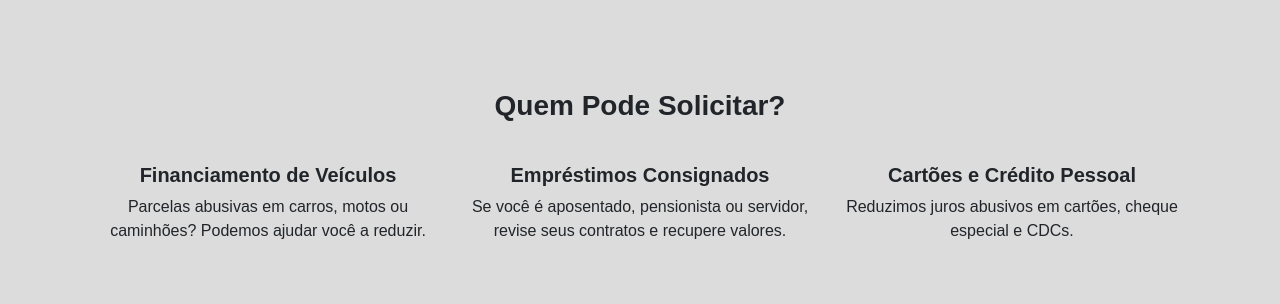
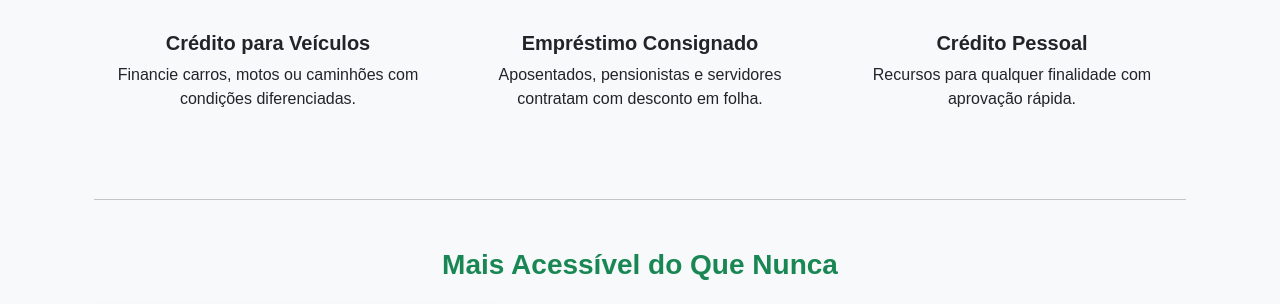
Before and after one commit to verituscred-dev/verituscred, a Django app: page /servicos/ in a window 1280 px wide. Shown: the part 1074-1378 px from the top of the page. Run offline with Django 5.2, Linux system fonts and the light colour scheme; parts of the project's set-up code (start-up, migrations or seed data) failed here and were passed over.

Commit message:
Refocus templates on loan services

```diff
--- a/templates/base.html
+++ b/templates/base.html
@@ -3,12 +3,12 @@
 <head>
     <meta charset="UTF-8">
     <meta name="viewport" content="width=device-width, initial-scale=1">
-    <title>{% block title %}Veritus Cred - Empréstimos e Revisão de Juros{% endblock %}</title>
+    <title>{% block title %}Veritus Cred - Soluções em Empréstimo{% endblock %}</title>
     <link href="https://cdn.jsdelivr.net/npm/bootstrap@5.3.0/dist/css/bootstrap.min.css" rel="stylesheet">
     <style>
         body {
             font-family: 'Arial', sans-serif;
-            background-color: #dcdcdc; /* 🔹 Cinza claro */
+            background-color: #f8f9fa;
         }
         .navbar {
             padding: 15px;
@@ -115,7 +115,6 @@
                     <li class="nav-item"><a class="nav-link" href="/">Início</a></li>
                     <li class="nav-item"><a class="nav-link" href="/sobre/">Sobre Nós</a></li>
                     <li class="nav-item"><a class="nav-link" href="/servicos/">Nossos Serviços</a></li>
-                    <li class="nav-item"><a class="nav-link" href="/calculo/">Solicitar Cálculo</a></li>
                     <li class="nav-item"><a class="nav-link" href="/simule/">Simular Empréstimo</a></li>
                     <li class="nav-item"><a class="nav-link" href="/contato/">Contato</a></li>
                     {% if user.is_authenticated %}
@@ -131,28 +130,28 @@
     <!-- SEÇÃO HERO APENAS NA PÁGINA INICIAL -->
     {% if request.path == "/" %}
       <div class="hero">
-        <h1>Elimine Juros Abusivos Agora!</h1>
-        <p>Te ajudamos a recuperar valores cobrados indevidamente em financiamentos, empréstimos e contratos.</p>
-    <button onclick="window.location.href='/calculo/'">Solicitar Cálculo</button>
+        <h1>Encontre o Empréstimo Ideal</h1>
+        <p>Compare opções e contrate o crédito que cabe no seu bolso.</p>
+    <button onclick="window.location.href='/simule/'">Simular agora</button>
     </div>
 
     <div class="features">
  <h2>Por que Escolher a Veritus Cred?</h2>
  <div class="row mt-4">
      <div class="col-md-4 col-12 mb-4">
-        <img src="/static/images/icon1.jpg" alt="Especialistas" class="img-fluid rounded">
-        <h5 class="mt-3 fw-bold">Especialistas em Juros Abusivos</h5>
-        <p>Atuamos exclusivamente com revisão de contratos financeiros. Temos conhecimento técnico e jurídico para garantir justiça ao seu bolso.</p>
+         <img src="/static/images/icon1.jpg" alt="Opções de Crédito" class="img-fluid rounded">
+         <h5 class="mt-3 fw-bold">Diversas Modalidades</h5>
+         <p>Trabalhamos com crédito pessoal, consignado e financiamento para atender diferentes necessidades.</p>
      </div>
      <div class="col-md-4 col-12 mb-4">
          <img src="/static/images/icon2.jpg" alt="Agilidade" class="img-fluid rounded">
          <h5 class="mt-3 fw-bold">Atendimento Ágil e 100% Online</h5>
-        <p>Você resolve tudo direto do seu celular. Analisamos sua situação e apresentamos soluções de forma simples e rápida.</p>
+         <p>Você resolve tudo direto do seu celular. Analisamos sua solicitação e apresentamos propostas rapidamente.</p>
      </div>
      <div class="col-md-4 col-12 mb-4">
-        <img src="/static/images/icon3.jpg" alt="Resultados" class="img-fluid rounded">
-        <h5 class="mt-3 fw-bold">Resultados Comprovados</h5>
-        <p>Mais de R$ 10 milhões recuperados para nossos clientes. Redução de parcelas, cancelamento de dívidas e devolução de valores pagos a mais.</p>
+         <img src="/static/images/icon3.jpg" alt="Taxas" class="img-fluid rounded">
+         <h5 class="mt-3 fw-bold">Taxas Competitivas</h5>
+         <p>Parceiros de confiança oferecem condições especiais para que o crédito caiba no seu orçamento.</p>
      </div>
  </div>
 
@@ -168,9 +167,9 @@
 </div>
 
  <div class="mt-5 text-center">
-    <h4 class="fw-bold">Recupere o que é seu por direito.</h4>
-    <p class="lead">Faça uma simulação gratuita e descubra quanto você pode economizar ou receber de volta.</p>
-    <a href="/calculo/" class="btn btn-success btn-lg fw-bold shadow mt-2">Solicitar Cálculo</a>
+     <h4 class="fw-bold">Realize seus planos com crédito acessível.</h4>
+     <p class="lead">Faça uma simulação gratuita e encontre a melhor opção para você.</p>
+     <a href="/simule/" class="btn btn-success btn-lg fw-bold shadow mt-2">Simular Empréstimo</a>
              </div>
         </div>
     </div>
@@ -179,7 +178,7 @@
         <div class="row align-items-center">
             <div class="col-md-6 col-12 text-center text-md-start">
                 <h2>Sobre Nós</h2>
-                <p>Somos especialistas na identificação e eliminação de juros abusivos em contratos financeiros. Nosso objetivo é proteger os seus direitos, ajudar você a recuperar valores cobrados indevidamente, eliminar juros abusivos e garantir justiça financeira.</p>
+                <p>Somos especialistas em crédito pessoal e consignado. Nosso objetivo é oferecer soluções de empréstimo transparentes e seguras para ajudar você a alcançar seus objetivos.</p>
                 <a href="/sobre/" class="btn btn-primary btn-responsive">Saiba Mais</a>
             </div>
             <div class="col-md-6 col-12 mt-4 mt-md-0">
--- a/templates/servicos.html
+++ b/templates/servicos.html
@@ -13,50 +13,50 @@
 
     <!-- Introdução -->
     <div class="text-center mb-5">
-        <h2 class="fw-bold">Protegendo seu bolso com estratégia e justiça</h2>
-        <p class="lead">Na <strong>Veritus Cred</strong>, ajudamos você a reverter cobranças indevidas e reduzir dívidas com segurança jurídica e agilidade.</p>
+        <h2 class="fw-bold">Soluções de crédito sob medida</h2>
+        <p class="lead">Na <strong>Veritus Cred</strong>, conectamos você às melhores oportunidades de empréstimo com rapidez e transparência.</p>
     </div>
 
-<!-- Seção: Entenda os Juros Abusivos -->
+<!-- Seção: Modalidades de Empréstimo -->
 <hr class="my-5">
 <div class="text-center">
-    <h3 class="fw-bold mb-4">O que são Juros Abusivos?</h3>
+    <h3 class="fw-bold mb-4">Modalidades de Empréstimo</h3>
 </div>
 <div class="row align-items-center mb-5">
     <div class="col-md-6 mb-4">
         <p class="fs-5">
-            Juros abusivos são cobranças exageradas feitas por bancos e financeiras, acima do que é considerado justo pelo Banco Central. Muitos brasileiros pagam <strong>até o dobro do valor real do financiamento</strong> sem saber que estão sendo lesados.
+            Trabalhamos com diversas opções de crédito para que você escolha a que melhor se adapta às suas necessidades.
         </p>
         <p class="fs-5">
-            Em contratos como financiamento de veículos, crédito consignado, cartão de crédito e empréstimos pessoais, essas taxas são comuns — e ilegais. Se você sente que está pagando demais, é hora de revisar seu contrato.
+            Compare e contrate <strong>crédito pessoal</strong>, <strong>consignado</strong> ou <strong>refinanciamento</strong> com condições diferenciadas.
         </p>
         <p class="fs-5 fw-bold text-success">
-            A boa notícia? A Justiça tem dado ganho de causa para quem entra com ação para reduzir ou anular essas cobranças!
+            Nosso time acompanha você em todas as etapas para garantir a melhor escolha.
         </p>
     </div>
     <div class="col-md-6">
-        <img src="/static/images/juros.jpg" class="img-fluid rounded shadow" alt="Juros Abusivos">
+        <img src="/static/images/emprestimo.jpg" class="img-fluid rounded shadow" alt="Opções de Empréstimo">
     </div>
 </div>
 
 <div class="text-center">
-    <h3 class="fw-bold mb-4">Quem Pode Solicitar?</h3>
+    <h3 class="fw-bold mb-4">Quem Pode Contratar?</h3>
 </div>
 <div class="row text-center">
     <div class="col-md-4 mb-4">
         <i class="bi bi-car-front-fill text-success" style="font-size: 3rem;"></i>
-        <h5 class="fw-bold mt-3">Financiamento de Veículos</h5>
-        <p>Parcelas abusivas em carros, motos ou caminhões? Podemos ajudar você a reduzir.</p>
+        <h5 class="fw-bold mt-3">Crédito para Veículos</h5>
+        <p>Financie carros, motos ou caminhões com condições diferenciadas.</p>
     </div>
     <div class="col-md-4 mb-4">
         <i class="bi bi-people-fill text-success" style="font-size: 3rem;"></i>
-        <h5 class="fw-bold mt-3">Empréstimos Consignados</h5>
-        <p>Se você é aposentado, pensionista ou servidor, revise seus contratos e recupere valores.</p>
+        <h5 class="fw-bold mt-3">Empréstimo Consignado</h5>
+        <p>Aposentados, pensionistas e servidores contratam com desconto em folha.</p>
     </div>
     <div class="col-md-4 mb-4">
         <i class="bi bi-credit-card-fill text-success" style="font-size: 3rem;"></i>
-        <h5 class="fw-bold mt-3">Cartões e Crédito Pessoal</h5>
-        <p>Reduzimos juros abusivos em cartões, cheque especial e CDCs.</p>
+        <h5 class="fw-bold mt-3">Crédito Pessoal</h5>
+        <p>Recursos para qualquer finalidade com aprovação rápida.</p>
     </div>
 </div>
 
@@ -87,33 +87,28 @@
 <div class="text-center">
     <h3 class="fw-bold mb-4">Etapas do Nosso Processo</h3>
 </div>
-<div class="row text-center">
+    <div class="row text-center">
     <div class="col-md-3 col-6 mb-4">
         <i class="bi bi-file-earmark-plus-fill text-success" style="font-size: 2.5rem;"></i>
-        <p><strong>1. Formulário</strong><br>Preencha seus dados e envie os documentos.</p>
+        <p><strong>1. Formulário</strong><br>Preencha seus dados e informe o valor desejado.</p>
     </div>
     <div class="col-md-3 col-6 mb-4">
         <i class="bi bi-search-heart-fill text-success" style="font-size: 2.5rem;"></i>
-        <p><strong>2. Análise Gratuita</strong><br>Verificamos se há cobranças indevidas no seu contrato.</p>
+        <p><strong>2. Análise</strong><br>Buscamos as melhores condições para o seu perfil.</p>
     </div>
     <div class="col-md-3 col-6 mb-4">
         <i class="bi bi-journal-text text-success" style="font-size: 2.5rem;"></i>
-        <p><strong>3. Ação Judicial</strong><br>Ingressamos com a ação e buscamos seus direitos.</p>
+        <p><strong>3. Proposta</strong><br>Você recebe as opções e escolhe a que preferir.</p>
     </div>
     <div class="col-md-3 col-6 mb-4">
         <i class="bi bi-piggy-bank-fill text-success" style="font-size: 2.5rem;"></i>
-        <p><strong>4. Redução/Recuperação</strong><br>Reduzimos parcelas e buscamos devolução de valores pagos a mais.</p>
+        <p><strong>4. Dinheiro na Conta</strong><br>Após aprovação, o valor é liberado rapidamente.</p>
     </div>
 </div>
 
     <!-- Chamada para Ação -->
-    <div class="text-center mt-5">
-        <a href="/calculo/" class="btn btn-success btn-lg fw-bold shadow">
-            <i class="bi bi-calculator"></i> Quero Simular Meu Cálculo
-        </a>
-    </div>
 
-<div class="mt-4 text-center">
+<div class="text-center mt-5">
     <a href="/simule/" class="btn btn-success btn-lg fw-bold shadow">
         <i class="bi bi-cash-stack"></i> Quero Simular Meu Empréstimo
     </a>
```
Also changed, not shown: templates/sobre.html (+13 -15 lines). Lines whose indentation alone changed are shown as unchanged.
